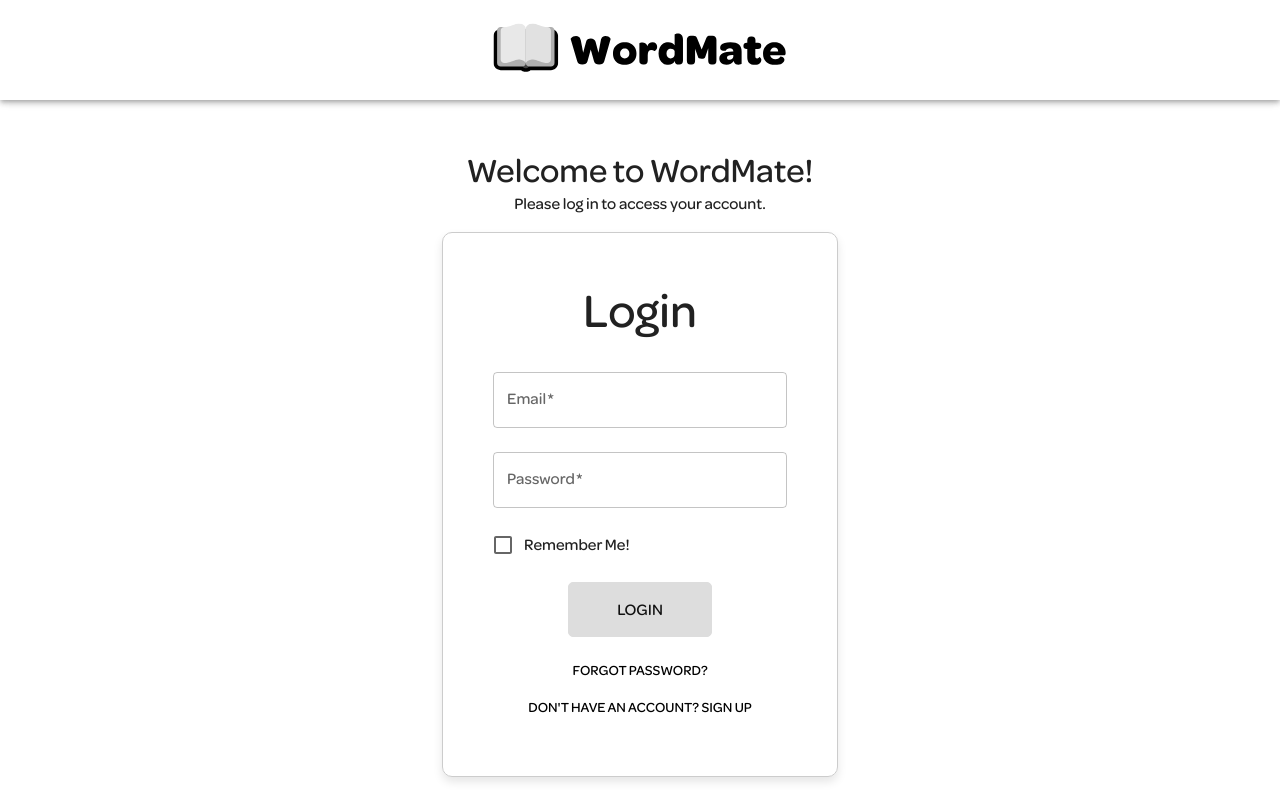
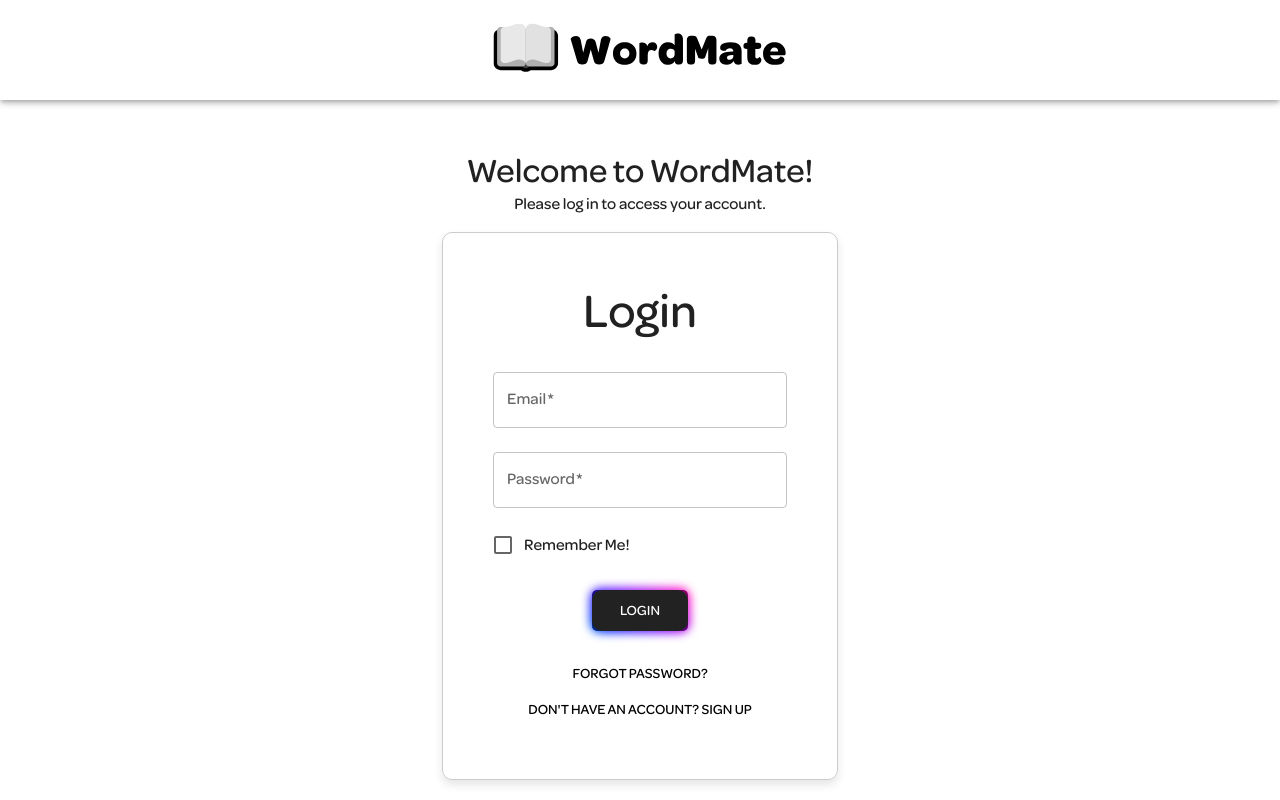
Before and after one commit to 6onosensu/frontend_wordmate, a React (Vite) app: page / in a window 1280 px wide. Built offline with nearby package versions, Linux system fonts and the light colour scheme.

Commit message:
custombutton styles work now!!!

```diff
--- a/src/App.tsx
+++ b/src/App.tsx
@@ -8,6 +8,9 @@ import theme from "./theme/theme";
 import globalStyles from "./theme/globalStyles";
 import { Route, BrowserRouter, Routes } from "react-router-dom";
 import ProtectedRoute from "./components/ProtectedRoute";
+import MyButton from "./components/CustomButton";
+import Button from "./components/Button/Button";
+
 
 function App() {
 
@@ -15,6 +18,7 @@ function App() {
     <ThemeProvider theme={theme}>
       <CssBaseline />
       {globalStyles}
+
       <BrowserRouter>
         <Header />
         <Routes>
--- a/src/components/CustomButton.tsx
+++ b/src/components/CustomButton.tsx
@@ -1,102 +1,84 @@
 import { Button, ButtonProps } from "@mui/material";
-import { styled } from "@mui/material/styles";
+import { styled, keyframes } from "@mui/system";
+import { FC, ReactNode } from "react";
 
-interface CustomButtonsProps extends ButtonProps {
-  color?: "primary" | "secondary" | "error" | "success" | "warning" | "info";
+const glowingAnimation = keyframes`
+  0% { background-position: 0 0; }
+  50% { background-position: 400% 0; }
+  100% { background-position: 0 0; }
+`;
+
+interface CustomButtonProps extends Omit<ButtonProps, "variant"> {
+  customVariant: "primary" | "secondary" | "submit";
+  children: ReactNode;
 }
 
-const getTextColor = (backgroundColor: string) => {
-  return backgroundColor === "#ffffff" ? "#000" : "#fff";
+const CustomButton = styled(Button)<ButtonProps>(() => ({
+  fontFamily: 'Omnes-Medium, sans-serif',
+  margin: '0.6em',
+  padding: '0.6em 2em',
+  border: 'none',
+  outline: 'none',
+  color: '#fff',
+  background: '#000',
+  cursor: 'pointer',
+  position: 'relative',
+  zIndex: 0,
+  borderRadius: '5px',
+  userSelect: 'none',
+  touchAction: 'manipulation',
+}));
+
+const MyButton: FC<CustomButtonProps> = ({ customVariant, children, ...props }) => {
+  return (
+    <CustomButton
+      {...props}
+      className={customVariant}
+      sx={{
+        '&.primary': {
+          position: 'relative',
+          '&::before': {
+            content: '""',
+            background: 'linear-gradient(45deg, #ff0000, #ff7300, #fffb00, #48ff00, #00ffd5, #002bff, #7a00ff, #ff00c8, #ff0000)',
+            position: 'absolute',
+            top: '-2px',
+            left: '-2px',
+            backgroundSize: '400%',
+            zIndex: '-1',
+            filter: 'blur(5px)',
+            width: 'calc(100% + 4px)',
+            height: 'calc(100% + 4px)',
+            animation: `${glowingAnimation} 20s linear infinite`,
+            transition: 'opacity 0.3s ease-in-out',
+            borderRadius: '10px',
+          },
+          '&::after': {
+            content: '""',
+            position: 'absolute',
+            width: '100%',
+            height: '100%',
+            background: '#222',
+            left: 0,
+            top: 0,
+            borderRadius: '10px',
+            zIndex: '-1',
+          },
+        },
+        '&.secondary:hover': {
+          background: '#222',
+        },
+        '&.submit': {
+          background: '#ddd',
+          color: '#111',
+          '&:hover': {
+            background: '#ccc',
+          },
+        },
+      }}
+    >
+      {children}
+    </CustomButton>
+  );
 };
 
-const getBorderColor = (backgroundColor: string, textColor: string) => {
-  if (backgroundColor === "#000000") return "#000";
-  if (backgroundColor === "#ffffff") return textColor;
-  return backgroundColor;
-};
-
-const CustomButton = styled(Button, {
-  shouldForwardProp: (prop) => prop !== "color",
-})<CustomButtonsProps>(({ theme, color }) => {
-  const backgroundColor =
-    color === "secondary" ? theme.palette.secondary.main :
-    color === "error" ? theme.palette.error.main :
-    color === "success" ? theme.palette.success.main :
-    color === "warning" ? theme.palette.warning.main :
-    color === "info" ? theme.palette.info.main :
-    color === "primary" ? theme.palette.primary.main :
-    "#000";
-  const textColor = getTextColor(backgroundColor);
-  const borderColor = getBorderColor(backgroundColor, textColor);
-
-  return {
-    fontFamily: "Omnes-Medium, sans-serif",
-    padding: "0.8em 3em",
-    border: `1px solid ${borderColor}`,
-    outline: "none",
-    cursor: "pointer",
-    position: "relative",
-    zIndex: 0,
-    fontSize: "16px",
-    borderRadius: "5px",
-    userSelect: "none",
-    touchAction: "manipulation",
-    transition: "background 0.3s ease-in-out",
-    background: backgroundColor,
-    color: textColor,
-
-    "&:hover": {
-      background: theme.palette[color || "primary"].dark,
-    },
-
-    "&.primary": {
-      position: "relative",
-      "&::before": {
-        content: '""',
-        background: `linear-gradient(45deg,
-          #ff0000, #ff7300, #fffb00,
-          #48ff00, #00ffd5, #002bff,
-          #7a00ff, #ff00c8, #ff0000)`,
-        position: "absolute",
-        top: "-2px",
-        left: "-2px",
-        width: "calc(100% + 4px)",
-        height: "calc(100% + 4px)",
-        zIndex: "-1",
-        filter: "blur(5px)",
-        borderRadius: "10px",
-        backgroundSize: "400%",
-        animation: "glowing-button-85 20s linear infinite",
-      },
-      "&::after": {
-        content: '""',
-        position: "absolute",
-        width: "100%",
-        height: "100%",
-        background: "#222",
-        left: 0,
-        top: 0,
-        zIndex: "-1",
-        borderRadius: "10px",
-      },
-    },
-
-    "&.submit": {
-      background: "#ddd",
-      color: "#111",
-      border: "1px solid #ddd"
-    },
-    "&.submit:hover": {
-      background: "#ccc",
-      border: "1px solid #ccc",
-    },
-
-    "@keyframes glowing-button-85": {
-      "0%": { backgroundPosition: "0 0" },
-      "50%": { backgroundPosition: "400% 0" },
-      "100%": { backgroundPosition: "0 0" },
-    },
-  };
-});
-
-export default CustomButton;
+export default MyButton;
--- a/src/pages/Dashboard.tsx
+++ b/src/pages/Dashboard.tsx
@@ -1,7 +1,7 @@
-import { Button, Container, Typography } from "@mui/material";
+import { Container, Typography } from "@mui/material";
 import { useEffect } from "react";
 import { useNavigate } from "react-router-dom";
-import CustomButton from "../components/CustomButton";
+import MyButton from "../components/CustomButton";
 
 
 const Dashboard = () => {
@@ -25,9 +25,9 @@ const Dashboard = () => {
       <Typography variant="body1" sx={{ mb: 3 }}>
         Welcome to your dashboard! You are logged in.
       </Typography>
-      <CustomButton color="secondary" onClick={handleLogout}>
+      <MyButton customVariant="secondary" onClick={handleLogout}>
         Logout
-      </CustomButton>
+      </MyButton>
     </Container>
   );
 };
--- a/src/pages/Login.tsx
+++ b/src/pages/Login.tsx
@@ -1,6 +1,6 @@
 import { Container, Typography, Box, TextField, Button, CircularProgress, FormControlLabel, Checkbox } from "@mui/material";
 import { FormEvent, useState, useEffect } from "react";
-import CustomButton from "../components/CustomButton";
+import MyButton from "../components/CustomButton";
 import { useNavigate } from "react-router-dom";
 
 const Login = () => {
@@ -109,9 +109,9 @@ const Login = () => {
           />
 
           <Box sx={{ mt: 2, display: "flex", justifyContent: "center"}}>
-            <CustomButton className="submit" type="submit" disabled={loading}>
+            <MyButton customVariant="primary" type="submit" disabled={loading}>
               {loading ? <CircularProgress size={24} color="inherit" /> : "Login"}
-              </CustomButton>
+            </MyButton>
           </Box>
         </form>
 
```
